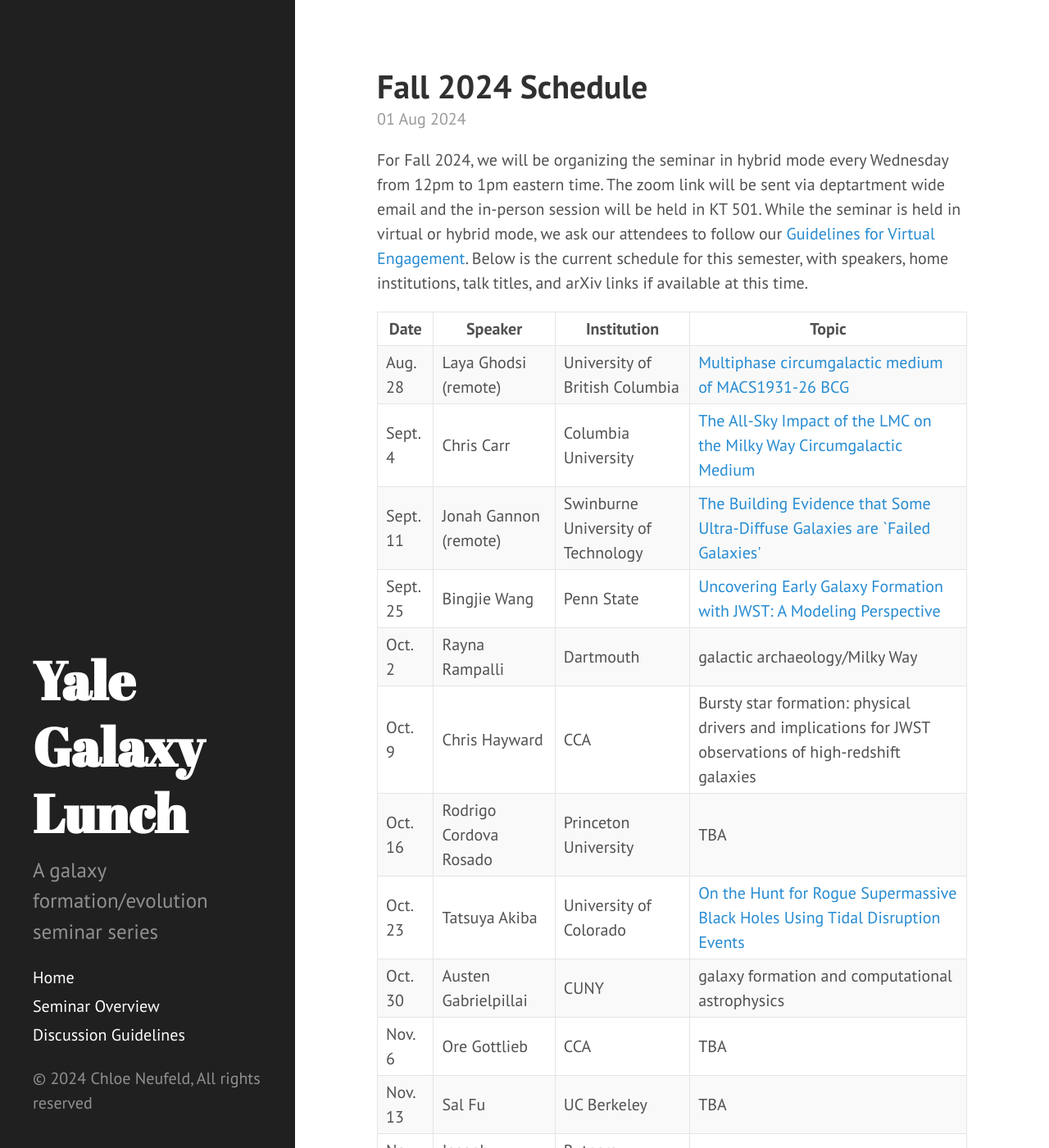
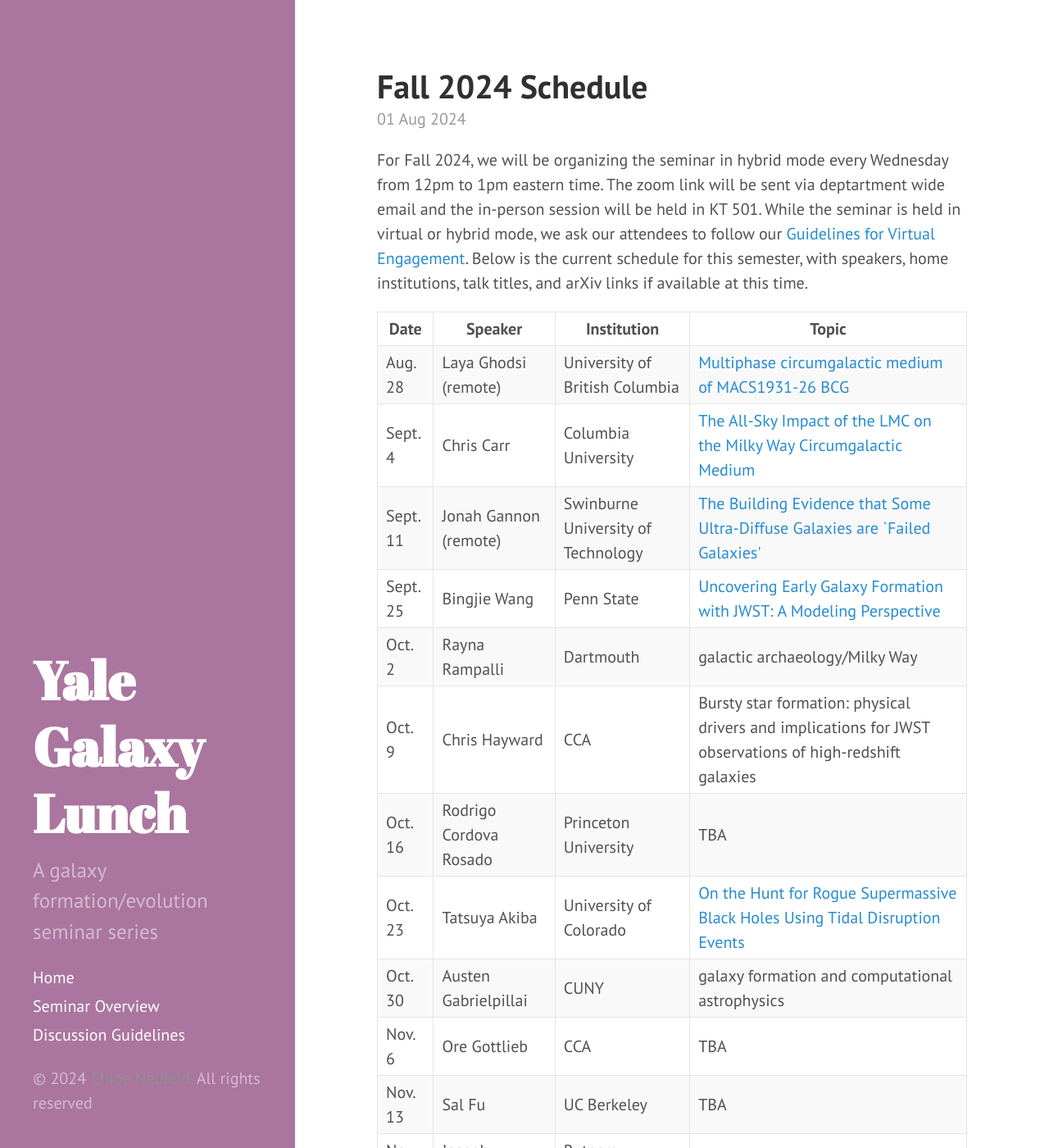
Before and after one commit to yalegalaxylunch/yalegalaxylunch.github.io, a Jekyll site: the page built from index.html, in a window 1280 px wide and 1400 px high. Shown: the whole window at 82% size. Built offline with Jekyll 4.4.1, drawn with Linux system fonts in a browser that asks for light colours; the list of posts is cut into pages by our own code.

Commit message:
changing color

```diff
--- a/public/css/hyde.css
+++ b/public/css/hyde.css
@@ -57,7 +57,7 @@
   text-align: center;
   padding: 2rem 1rem;
   color: rgba(255,255,255,.5);
-  background-color: #202020;
+  background-color: #aa759f;
 }
 @media (min-width: 48em) {
   .sidebar {
```
Also changed, not shown: 3 other files.
